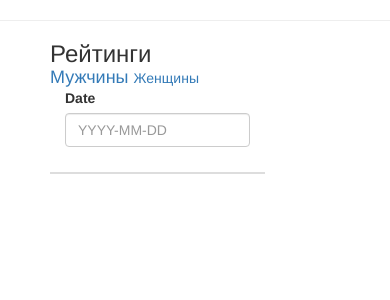
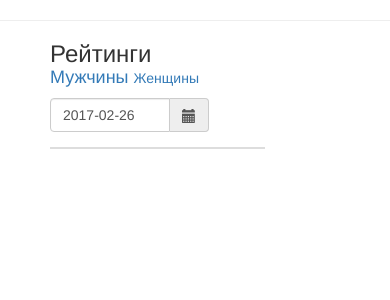
Before and after one commit to Topspin26/TTStat, a Flask app: page /rankings in a window 390 px wide. Shown: the part 36-336 px from the top of the page. Run offline with Flask 2, Linux system fonts and the light colour scheme; parts of the project's set-up code (start-up, migrations or seed data) failed here and were passed over; some libraries are stand-ins or nearby versions.

Commit message:
rankings page calendar

```diff
--- a/TODO.txt
+++ b/TODO.txt
@@ -42,7 +42,7 @@ RTTF
 ДРУГОЕ
   - Чемпионаты Европы
   - Командные с ittf?
-  - Китайская суперлига
+  - Китайская суперлига, китайский отбор
   - Лига чемпионов(ettu?)
   - Французская, Польская, Немецкая лиги
 
@@ -79,7 +79,7 @@ RTTF
   + Научиться считать дисперсию и доверительные для рейтингов
   x Научиться руками оптимизировать BradleyTerry с весами - проверить соответствие результатов
   - Распределение и плотность счета и тотала от вероятности выиграть очко, вероятность счета по сетам
-  - Проблемы с рейтингами (Королев Семен, Николай Егоров) - отдельная компонента?
+  - Проблемы с рейтингами (Королев Семен, Николай Егоров) - отдельная компонента, 2016-01-01 Коротков и Тарутин
   - Оформление класса RankingModel
   - Вычисление правдоподобия на основании BT. Важно учитывать отказы от предсказания (из-за нехватки веса - количества матчей)
   - Эксперимент с коэффициентами. Какой score?
@@ -90,6 +90,8 @@ RTTF
   - Проверка счета в тиках на корректность
   - Вытаскивание информации о первой подаче, для скольких матчей
   - По тикам в матче определение кто сколько выиграл на своей и чужой подаче(своя, чужая, неизвестно)
+Турниры
+  - добавить город и страну
 Машинное обучение
   - Метрика и выборка матчей
   - Baseline на логистической регрессии
--- a/ttstat/static/css/my.css
+++ b/ttstat/static/css/my.css
@@ -15,6 +15,13 @@
 }
 #heading h3{
     margin-right: 30px;
+}
+#date{
+    width: 120px;
+    margin-left: 0;
+}
+#dategr{
+    width: 120px;
 }
 
 h2{
--- a/ttstat/static/js/my.js
+++ b/ttstat/static/js/my.js
@@ -81,6 +81,29 @@ $(document).ready(function(){
         "order": [[ 0, "desc" ]]
     });
 
+    var date_input=$('input[name="date"]'); //our date input has the name "date"
+          var container=$('.bootstrap-iso form').length>0 ? $('.bootstrap-iso form').parent() : "body";
+          var options={
+            format: 'yyyy-mm-dd',
+            container: container,
+            "setDate": new Date(),
+            todayHighlight: true,
+            autoclose: true,
+            weekStart: 1,
+            language: "ru",
+            orientation: "top",
+            daysOfWeekHighlighted: "6",
+          };
+    date_input.datepicker(options);
+    date_input.datepicker("setDate", new Date());
+
+    $('#date').on('click', function(e){
+        $('input[name="date"]').focus();
+    });
+    $('#calendar').on('click', function(e){
+        $('#date').click();
+    });
+
     $('#rankings_table').DataTable({
         "sScrollY": "300px",
         "bScrollCollapse": true,
@@ -99,6 +122,7 @@ $(document).ready(function(){
                 aoData.push( { "name":"playerId", "value": $('#playerName').attr("playerId")});
             if ($('#rankingsSex'))
                 aoData.push( { "name":"rankingsSex", "value": $('#rankingsSex').attr("sex")});
+            aoData.push( { "name":"rankingDate", "value": $('#date').val()});
         },
         "columnDefs": [{
         "targets": 0,
@@ -107,24 +131,9 @@ $(document).ready(function(){
         "order": [[ 5, "desc" ]]
     });
 
-    var date_input=$('input[name="date"]'); //our date input has the name "date"
-          var container=$('.bootstrap-iso form').length>0 ? $('.bootstrap-iso form').parent() : "body";
-          var options={
-            format: 'yyyy-mm-dd',
-            container: container,
-            "setDate": new Date(),
-            todayHighlight: true,
-            autoclose: true,
-            weekStart: 1,
-            language: "ru",
-            orientation: "top",
-            daysOfWeekHighlighted: "6",
-          };
-    date_input.datepicker(options);
-    date_input.datepicker("setDate", new Date());
-
     date_input.datepicker().on('changeDate', function (ev) {
-        alert($('#date').val());
+        //alert($('#date').val());
+        $('#rankings_table').DataTable().ajax.reload();
     });
 
     $('#players_table').on('click', 'tr', function(e){
--- a/ttstat/templates/rankings.html
+++ b/ttstat/templates/rankings.html
@@ -12,20 +12,13 @@
                 <h5 style="display: inline;"><a href = "/rankings/men"> Мужчины </a></h5>
                 <h4 style="display: inline;"><a href = "/rankings/women"> Женщины </a></h4>
             {% endif %}
-
-        <div class="bootstrap-iso">
-         <div class="container-fluid">
-          <div class="row">
-           <div class="col-md-6 col-sm-6 col-xs-12">
-            <div class="form-group"> <!-- Date input -->
-                <label class="control-label" for="date">Date</label>
+        </div>
+        <div class="form-group"> <!-- Date input -->
+          <div class="input-group date" id="dategr">
                 <input class="form-control" id="date" name="date" placeholder="YYYY-MM-DD" type="text"/>
-            </div>
-           </div>
+                <span class="input-group-addon" id="calendar"><span class="glyphicon-calendar glyphicon"></span></span>
           </div>
-         </div>
         </div>
-       </div>
 
         <table id="rankings_table" class="table table-striped table-bordered">
             <thead>
--- a/ttstat/views.py
+++ b/ttstat/views.py
@@ -171,6 +171,8 @@ def get_rankings_data():
 
     mw = request.values['rankingsSex'][0]
 
+    dt = request.values['rankingDate']
+
     c = 0
     total = 0
     aaData_rows = []
@@ -178,7 +180,7 @@ def get_rankings_data():
         player = ttModel.players[i]
         if player.mw == mw:
             if player.name.lower().find(text) != -1:
-                r = ttModel.getRankings(player.id, '2017-03-01', 100)
+                r = ttModel.getRankings(player.id, dt, 100)
                 aaData_rows.append(['0', player.id, player.name, r['rus'], r['ittf'], r['my']])
                 c += 1
             total += 1
```
Also changed, not shown: 1 other file.
